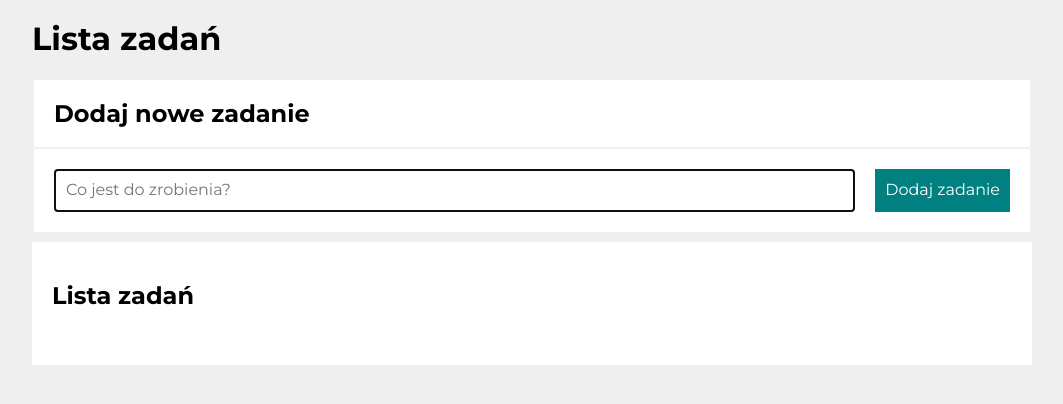
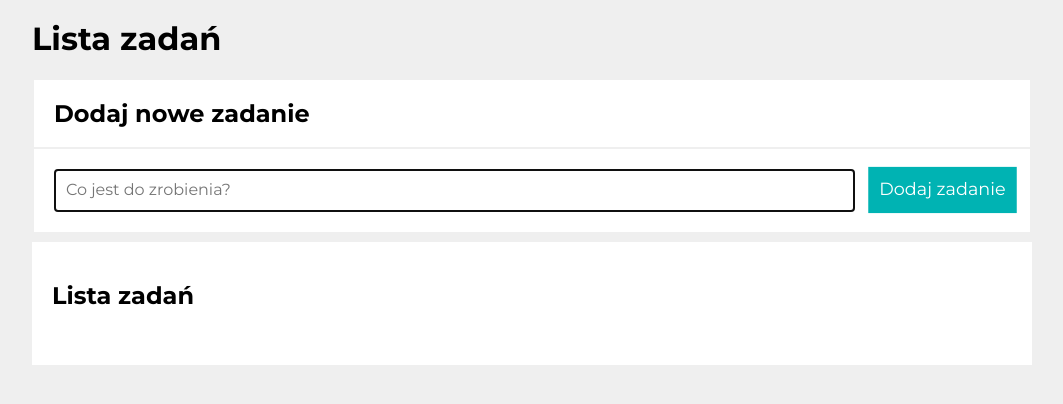
Before and after one commit to DagmaraKC/to-do-list, a plain HTML site: page index.html in a window 1280 px wide. In both pictures the pointer is over the button "Dodaj zadanie". Shown: the whole page, without its empty margins (108-1171 px from the left). Drawn offline with nearby package versions, Linux system fonts and the light colour scheme.

Commit message:
buttons styled

```diff
--- a/css/form.css
+++ b/css/form.css
@@ -31,4 +31,10 @@
     color: white;
     border-style: none;
     padding: 10px;
+    transition: 1s;
 }
+
+.form__button--submit:hover {
+    background-color: hsl(180, 100%, 35%);
+    scale: 1.1;
+}
--- a/css/taskList.css
+++ b/css/taskList.css
@@ -6,6 +6,10 @@
 
 .taskList__listItem--done {
     text-decoration: line-through;
+}
+
+.taskList__listItem--hideDone {
+    display: none;
 }
 
 .taskList__listItem {
```
